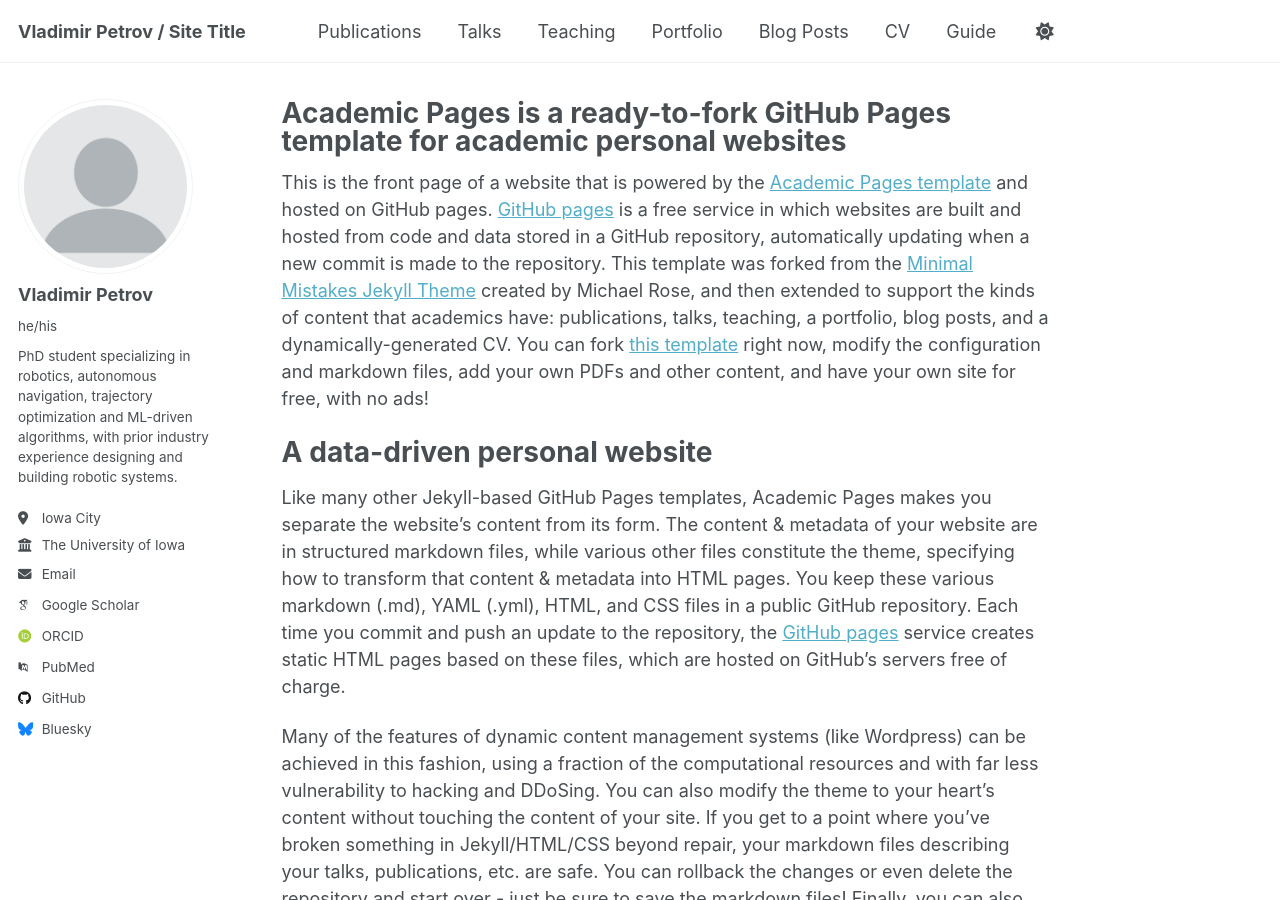
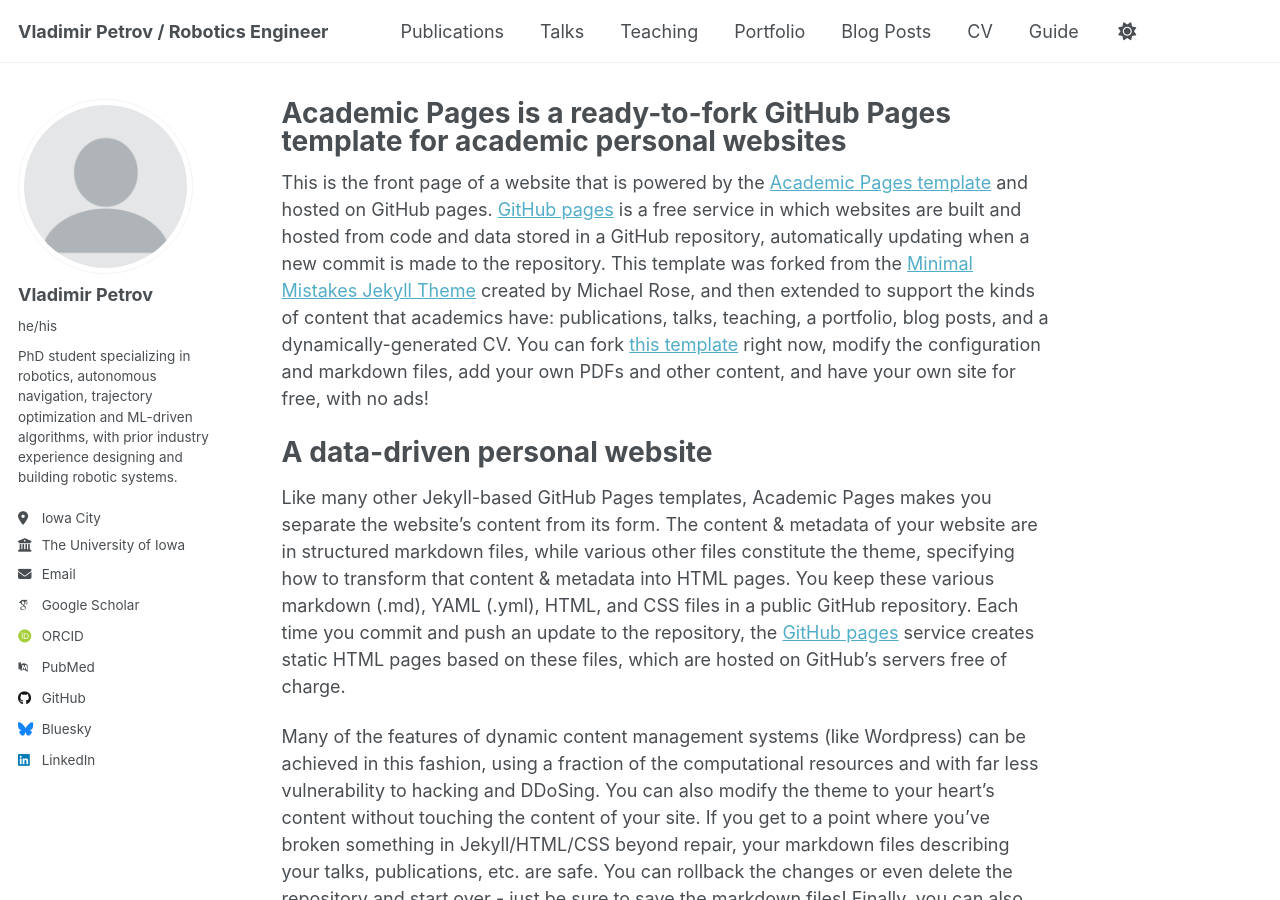
Before and after one commit to wladimirpetrov/wladimirpetrov.github.io, a Jekyll site: the page built from _pages/about.md, in a window 1280 px wide and 900 px high. Built offline with Jekyll 4.4.1, drawn with Linux system fonts in a browser that asks for light colours; some web fonts are replaced; part of the change alters nothing that is shown.

Commit message:
linkedin

```diff
--- a/_config.yml
+++ b/_config.yml
@@ -9,7 +9,7 @@
 # Basic Site Settings
 locale                   : "en-US"
 site_theme               : "default"
-title                    : "Vladimir Petrov / Site Title"
+title                    : "Vladimir Petrov / Robotics Engineer"
 title_separator          : "-"
 name                     : &name "Vladimir Petrov"
 description              : &description "personal description"
@@ -36,7 +36,7 @@ author:
   arxiv            : # URL - Update with the correct link to your profile
   googlescholar    : "https://scholar.google.com/citations?user=i4HX0CEAAAAJ&hl=en"
   impactstory      : # URL
-  orcid            : "http://orcid.org/yourorcidurl"
+  orcid            : "http://orcid.org/0009-0005-8041-3079"
   semantic         : # URL
   pubmed           : "https://www.ncbi.nlm.nih.gov/pubmed/?term=john+snow"
   researchgate     : # URL
@@ -60,13 +60,13 @@ author:
   keybase          : # Username
   instagram        : # Username
   lastfm           : # Username
-  linkedin         : # Username
+  linkedin         : "https://linkedin.com/in/vladimir-petrov-b9575927a"
   mastodon         : # URL
   medium           : # URL
   pinterest        : # Username
   soundcloud       : # Username
   steam            : # Username
-  telegram         : # URL
+  telegram         : # @vpetrovba
   tumblr           : # Username
   twitter          : # Username for X / Twitter
   vine             : # Username
```
